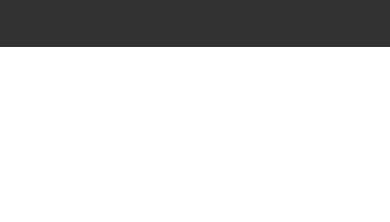
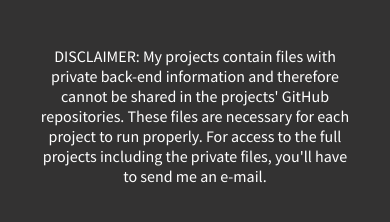
Before and after one commit to fantasy-thrill/portfolio, a plain HTML site: page portfolio.html in a window 390 px wide. Shown: the part 5582-5804 px from the top of the page. Before the commit the page ends 5629 px from the top, so only its background shows below. Drawn offline with Linux system fonts and the light colour scheme.

Commit message:
Added info

```diff
--- a/portfolio.html
+++ b/portfolio.html
@@ -102,6 +102,9 @@
    <i class="fa-brands fa-linkedin fa-2x"></i> My LinkedIn
   </a>
   </div>
+  <p id="disclaimer">
+    DISCLAIMER: My projects contain files with private back-end information and therefore cannot be shared in the projects' GitHub repositories. These files are necessary for each project to run properly. For access to the full projects including the private files, you'll have to send me an e-mail.
+  </p>
  </section>
  <script>
   const menuBtn = document.getElementById("menu")
--- a/style.scss
+++ b/style.scss
@@ -188,6 +188,11 @@ body {
  }
 }
 
+#disclaimer {
+  max-width: 1000px;
+  margin: 50px auto 0;
+}
+
 @keyframes fade-in {
  from { opacity: 0; top: 100px }
  to { opacity: 1; top: 0px }
@@ -233,9 +238,12 @@ body {
  .displayed {
   right: 0 !important;
  }
+ #disclaimer {
+  margin: 50px 10% 0
+ }
 }
 
-@media screen and (max-width: 400px) {
+@media screen and (max-width: 425px) {
  #intro-logo {
   line-height: 1;
  }
```
Also changed, not shown: images/fccproject4s.png, style.css, 2 other files.
